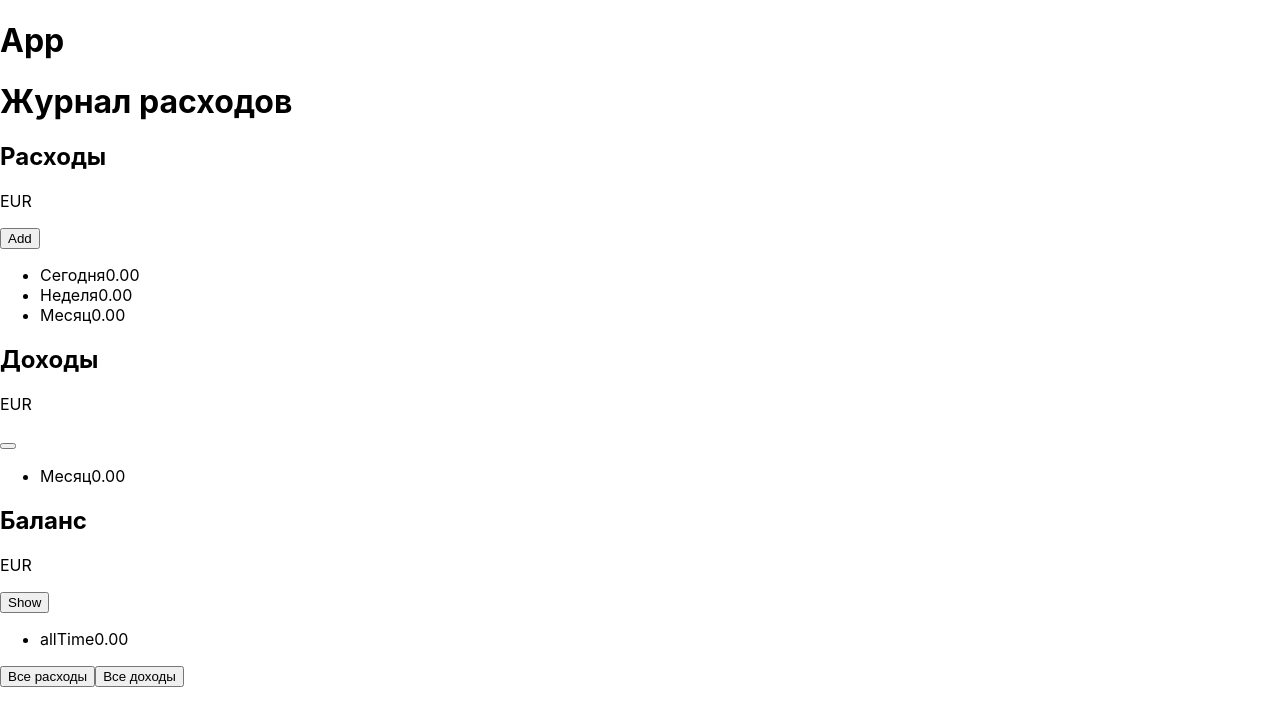
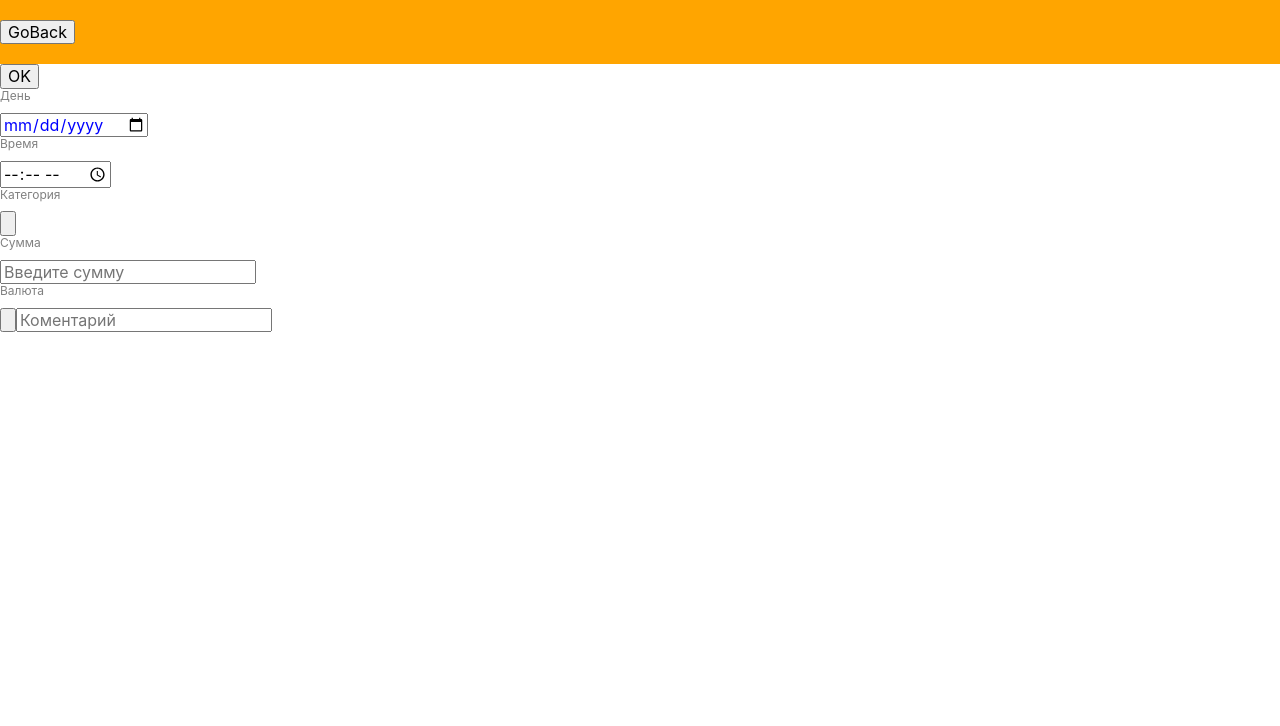
Before and after one commit to z9877969/react.bc-12, a React (Create React App) app: page / in a window 1280 px wide. Shown: the top 726 px of the page. Built offline with nearby package versions, Linux system fonts and the light colour scheme.

Commit message:
styles form

```diff
--- a/package.json
+++ b/package.json
@@ -6,9 +6,12 @@
     "@testing-library/jest-dom": "^5.16.1",
     "@testing-library/react": "^11.2.7",
     "@testing-library/user-event": "^12.8.3",
+    "modern-normalize": "^1.1.0",
     "react": "^17.0.2",
     "react-dom": "^17.0.2",
     "react-scripts": "4.0.3",
+    "sass": "^1.44.0",
+    "styled-components": "^5.3.3",
     "web-vitals": "^1.1.2"
   },
   "scripts": {
--- a/src/App.jsx
+++ b/src/App.jsx
@@ -1,10 +1,11 @@
 import MainPage from "./components/_pages/MainPage/MainPage";
+import TransactionPage from './components/_pages/TransactionPage/TransactionPage'
 
 const App = () => {
   return (
     <>
-      <h1>App</h1>
-      <MainPage />
+      {/* <MainPage /> */}
+      <TransactionPage/>
     </>
   );
 };
--- /dev/null
+++ b/src/components/TransactionForm/TransactionForm.jsx
@@ -0,0 +1,16 @@
+import LabelInput from "../_shared/labelInput/labelInput";
+import { Form } from "./TransactionForm.style.js";
+
+export default function TransactionForm() {
+  return (
+    <Form>
+      <button type="submit">OK</button>
+      <LabelInput title="День" type="date" />
+      <LabelInput title="Время" type="time" />
+      <LabelInput title="Категория" type="button" />
+      <LabelInput title="Сумма" type="text" placeholder="Введите сумму" />
+      <LabelInput title="Валюта" type="button" />
+      <LabelInput type="text" placeholder="Коментарий" />
+    </Form>
+  );
+}
--- /dev/null
+++ b/src/components/TransactionForm/TransactionForm.style.js
@@ -0,0 +1,23 @@
+import styled from "styled-components";
+
+export const Form = styled.form`
+  //   background-color: green;
+  .label {
+    color: grey;
+  }
+
+  .title {
+    font-size: 12px;
+    margin-bottom: 10px;
+  }
+
+  .input:placeholder {
+    color: grey;
+    text-align: right;
+    font-size: 24px;
+  }
+
+  .input[type="date"] {
+    color: blue;
+  }
+`;
--- /dev/null
+++ b/src/components/_pages/TransactionPage/TransactionPage.jsx
@@ -0,0 +1,11 @@
+import GoBackHeader from "../../_shared/goBackHeader/goBackHeader";
+import TransactionForm from "../../TransactionForm/TransactionForm";
+
+export default function TransactionPage() {
+  return (
+    <>
+      <GoBackHeader />
+      <TransactionForm />
+    </>
+  );
+}
--- /dev/null
+++ b/src/components/_shared/goBackHeader/GoBackHeader.module.scss
@@ -0,0 +1,13 @@
+.header {
+  padding: 20px 0;
+  background-color: orange;
+}
+
+.wrapper {
+  display: flex;
+  width: 400px;
+}
+
+.button {
+  margin-right: 30px;
+}
--- /dev/null
+++ b/src/components/_shared/goBackHeader/goBackHeader.jsx
@@ -0,0 +1,17 @@
+import PropTypes from "prop-types";
+import s from "./GoBackHeader.module.scss";
+
+export default function GoBackHeader({ title }) {
+  return (
+    <header className={s.header}>
+      <div className={s.wrapper}>
+        <button className={s.button}>GoBack</button>
+        <h1 className={s.title}>{title}</h1>
+      </div>
+    </header>
+  );
+}
+
+GoBackHeader.propTypes = {
+  title: PropTypes.string,
+};
--- /dev/null
+++ b/src/components/_shared/labelInput/labelInput.jsx
@@ -0,0 +1,8 @@
+export default function LabelInput({ title, type, placeholder = null }) {
+  return (
+    <label className="label">
+      {title && <p className="title">{title}</p>}
+      <input className="input" type={type} placeholder={placeholder} />
+    </label>
+  );
+}
--- a/src/index.css
+++ b/src/index.css
@@ -1,13 +1,31 @@
+/* @import-normalize; */
+
+@import "modern-normalize/modern-normalize.css";
+
 body {
   margin: 0;
-  font-family: -apple-system, BlinkMacSystemFont, 'Segoe UI', 'Roboto', 'Oxygen',
-    'Ubuntu', 'Cantarell', 'Fira Sans', 'Droid Sans', 'Helvetica Neue',
+  font-family: -apple-system, BlinkMacSystemFont, "Segoe UI", "Roboto", "Oxygen",
+    "Ubuntu", "Cantarell", "Fira Sans", "Droid Sans", "Helvetica Neue",
     sans-serif;
   -webkit-font-smoothing: antialiased;
   -moz-osx-font-smoothing: grayscale;
 }
 
 code {
-  font-family: source-code-pro, Menlo, Monaco, Consolas, 'Courier New',
+  font-family: source-code-pro, Menlo, Monaco, Consolas, "Courier New",
     monospace;
 }
+
+h1,
+h2,
+h3,
+p,
+ul,
+li {
+  margin: 0;
+}
+
+ul {
+  padding: 0;
+  list-style: none;
+}
```
Also changed, not shown: 1 other file (tests, documents, lock files or other folders).
